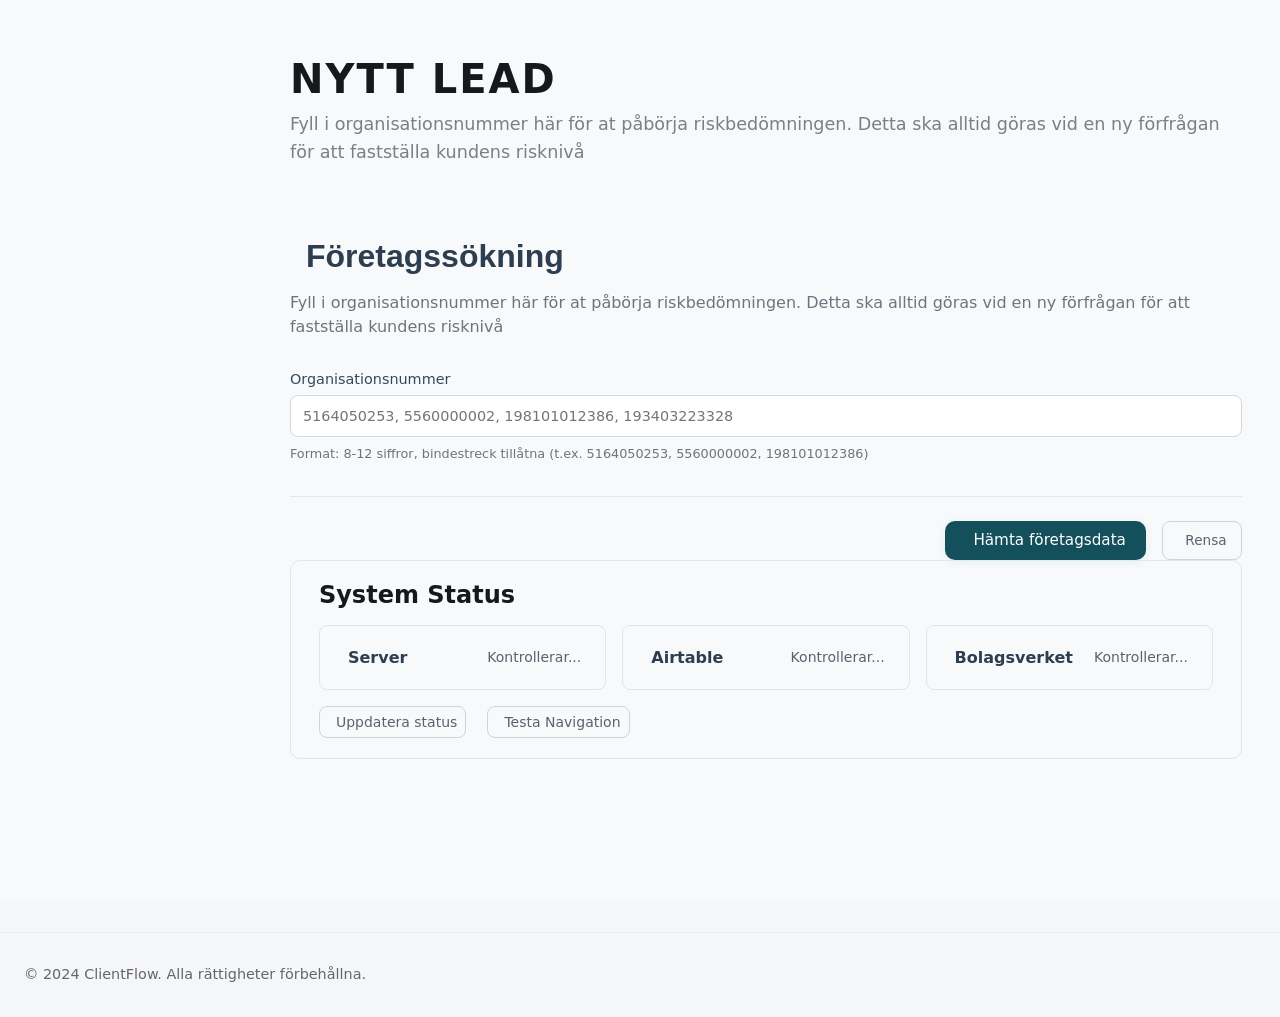
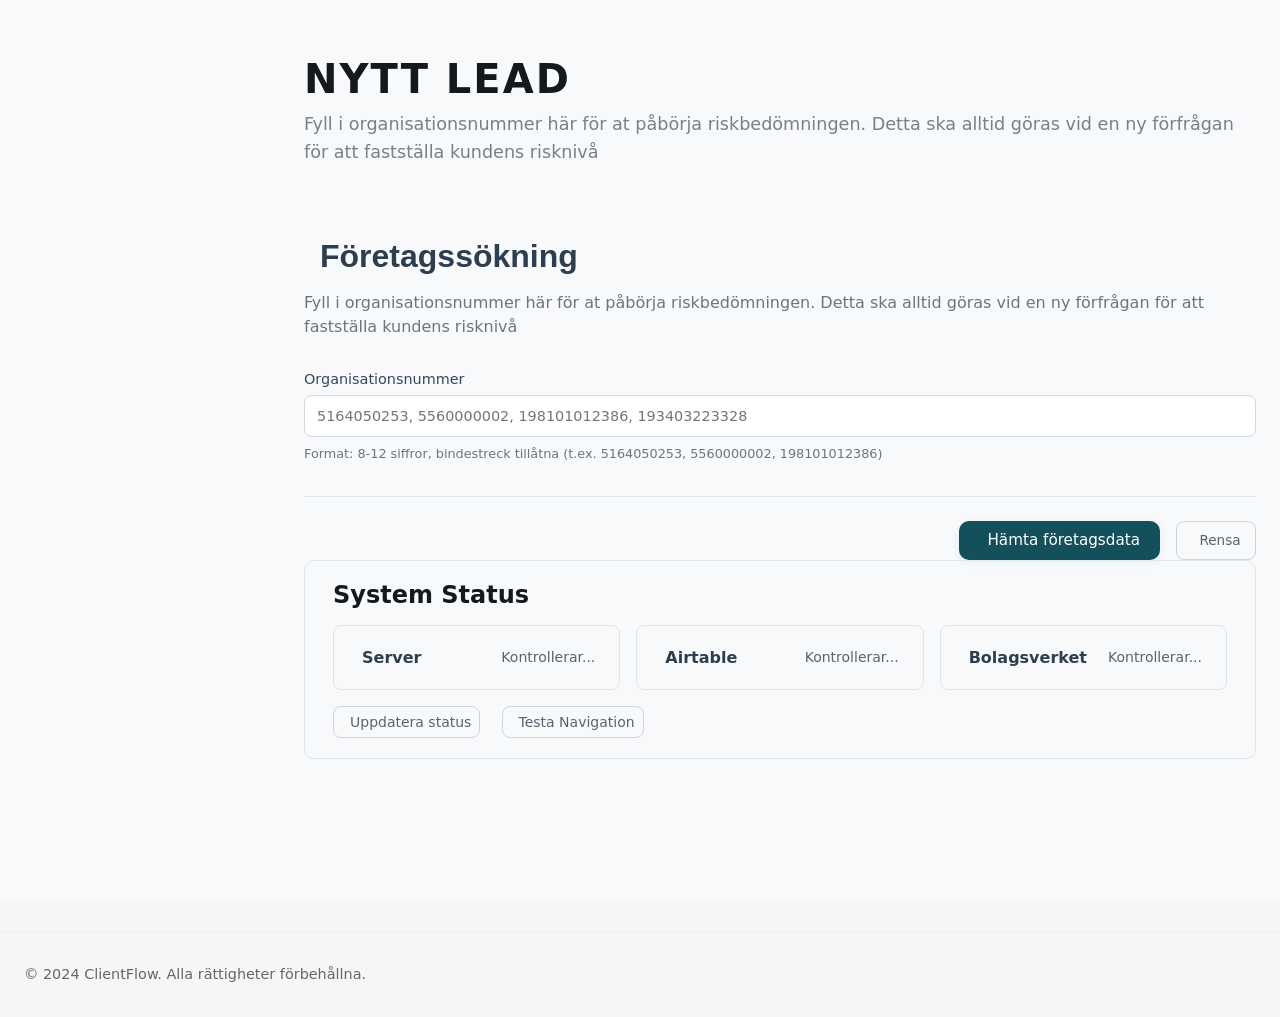

Uppdrag: skapa körningar, tydlig UI och rutin endast framåt

--- a/public/styles.css
+++ b/public/styles.css
@@ -8620,6 +8620,65 @@ textarea.kunduppgifter-input.uppdrag-run-note[readonly] {
     background: #ffffff;
 }
 
+.uppdragboard-section {
+    border: 1px solid #e2e8f0;
+    border-radius: 10px;
+    overflow: hidden;
+}
+.uppdragboard-section + .uppdragboard-section {
+    margin-top: 0.85rem;
+}
+.uppdragboard-section--grund {
+    background: #f8fafc;
+    border-color: #e2e8f0;
+}
+.uppdragboard-section--korning {
+    background: #f0fdfa;
+    border-color: #99f6e4;
+}
+.uppdragboard-section-head {
+    display: flex;
+    align-items: center;
+    gap: 0.5rem;
+    padding: 0.55rem 0.85rem;
+    font-weight: 600;
+    font-size: 0.88rem;
+    color: #0f172a;
+    border-bottom: 1px solid rgba(148, 163, 184, 0.25);
+}
+.uppdragboard-section--grund .uppdragboard-section-head {
+    background: #f1f5f9;
+}
+.uppdragboard-section--korning .uppdragboard-section-head {
+    background: #ccfbf1;
+    color: #134e4a;
+}
+.uppdragboard-section-hint {
+    margin-left: auto;
+    font-weight: 400;
+    font-size: 0.75rem;
+    color: #64748b;
+}
+.uppdragboard-section-body {
+    padding: 0.8rem 0.85rem 0.9rem;
+}
+.uppdragboard-meta-grid {
+    display: grid;
+    grid-template-columns: repeat(auto-fit, minmax(140px, 1fr));
+    gap: 0.55rem 1rem;
+    font-size: 0.88rem;
+}
+.uppdragboard-badge--frozen {
+    margin-left: 0.35rem;
+    background: #f1f5f9;
+    color: #475569;
+    border: 1px solid #cbd5e1;
+    font-size: 0.72rem;
+    font-weight: 600;
+    padding: 0.1rem 0.45rem;
+    border-radius: 999px;
+}
+
 .uppdragboard-details-top {
     display: flex;
     gap: 0.85rem 1rem;
